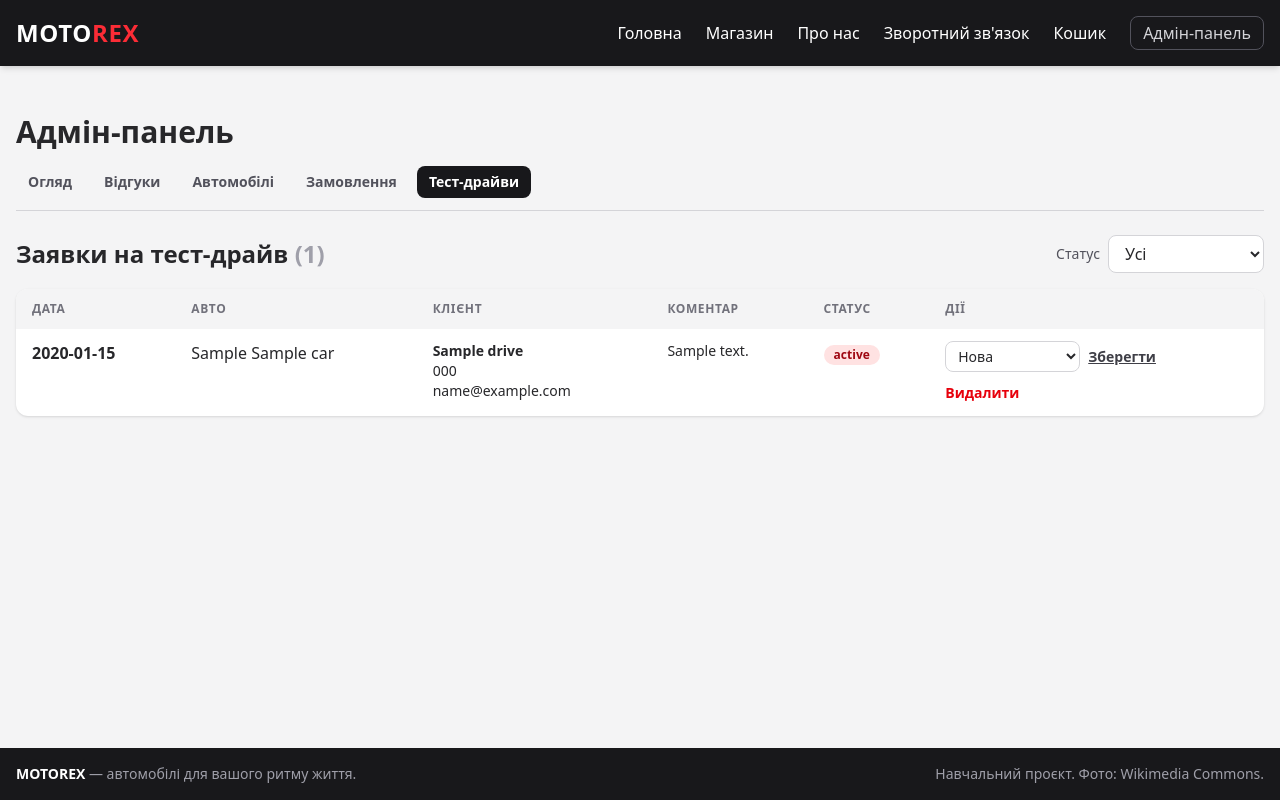
After one commit to Maksimka111222/auto_shop, a Flask app: page /admin/test-drives in a window 1280 px wide. The commit adds this page. Run offline with Flask 3, Linux system fonts and the light colour scheme; tables that the repository leaves empty hold one stand-in row (values such as "Sample post").

Commit message:
Додано таблицю тест-драйвів, форму запису і популярні авто з БД на головній

```diff
--- a/app.py
+++ b/app.py
@@ -10,7 +10,7 @@ from datetime import datetime
 from flask import Flask, render_template, session, url_for
 
 import models
-from routes import admin_bp, feedback_bp, shop_bp
+from routes import admin_bp, feedback_bp, shop_bp, test_drive_bp
 
 app = Flask(__name__)
 
@@ -34,6 +34,7 @@ with app.app_context():
 app.register_blueprint(feedback_bp)
 app.register_blueprint(admin_bp)
 app.register_blueprint(shop_bp)
+app.register_blueprint(test_drive_bp)
 
 
 @app.template_filter('money')
@@ -64,7 +65,8 @@ def inject_globals():
 
 @app.route('/')
 def home():
-    return render_template('home.html')
+    # Блок «Популярне в каталозі» тепер наповнюється з БД
+    return render_template('home.html', cars=models.get_latest_cars(3))
 
 
 @app.route('/about')
--- a/routes/__init__.py
+++ b/routes/__init__.py
@@ -2,3 +2,4 @@
 from .admin import admin_bp
 from .feedback import feedback_bp
 from .shop import shop_bp
+from .test_drive import test_drive_bp
--- a/seed_data.py
+++ b/seed_data.py
@@ -51,6 +51,8 @@ def seed():
                         'Цікавить кредит', {cars[0]['id']: 1})
     models.add_feedback('Тестовий користувач', 'user@example.com',
                         'Підкажіть, будь ласка, чи є Škoda Octavia з автоматом?')
+    models.add_test_drive(cars[1]['id'], 'Олена Коваль', '+380 50 765 43 21', 'olena@example.com',
+                          models.today(), 'Зручно після 15:00')
     print('Додано тестове замовлення та відгук.')
 
 
--- /dev/null
+++ b/templates/admin/test_drives.html
@@ -0,0 +1,69 @@
+{% extends "base.html" %}
+{% from "_macros.html" import admin_nav, status_badge %}
+
+{% block title %}Тест-драйви — адмін-панель{% endblock %}
+
+{% block content %}
+<h1 class="text-3xl font-bold mb-4">Адмін-панель</h1>
+{{ admin_nav('test_drives') }}
+
+<div class="flex flex-wrap items-center justify-between gap-3 mb-4">
+    <h2 class="text-2xl font-bold">Заявки на тест-драйв <span class="text-zinc-400">({{ test_drives|length }})</span></h2>
+    <form method="get" class="flex items-center gap-2">
+        <label for="status" class="text-sm text-zinc-600">Статус</label>
+        <select id="status" name="status" onchange="this.form.submit()" class="rounded-lg border border-zinc-300 px-3 py-1.5 bg-white">
+            <option value="">Усі</option>
+            {% for status in statuses %}
+            <option {{ 'selected' if status == current_status }}>{{ status }}</option>
+            {% endfor %}
+        </select>
+        <noscript><button type="submit">OK</button></noscript>
+    </form>
+</div>
+
+{% if test_drives %}
+<div class="overflow-x-auto bg-white rounded-xl shadow">
+    <table class="min-w-full text-left">
+        <thead class="bg-zinc-100 text-xs uppercase tracking-wider text-zinc-500">
+            <tr>
+                <th class="px-4 py-3">Дата</th>
+                <th class="px-4 py-3">Авто</th>
+                <th class="px-4 py-3">Клієнт</th>
+                <th class="px-4 py-3">Коментар</th>
+                <th class="px-4 py-3">Статус</th>
+                <th class="px-4 py-3">Дії</th>
+            </tr>
+        </thead>
+        <tbody class="divide-y divide-zinc-200">
+            {% for td in test_drives %}
+            <tr class="hover:bg-zinc-50 align-top">
+                <td class="px-4 py-3 whitespace-nowrap font-semibold">{{ td['preferred_date'] }}</td>
+                <td class="px-4 py-3 whitespace-nowrap">{{ td['brand'] }} {{ td['car_name'] }}</td>
+                <td class="px-4 py-3 text-sm whitespace-nowrap">
+                    <span class="font-semibold">{{ td['customer_name'] }}</span><br>{{ td['phone'] }}<br>{{ td['email'] }}
+                </td>
+                <td class="px-4 py-3 text-sm max-w-xs">{{ td['comment'] or '—' }}</td>
+                <td class="px-4 py-3">{{ status_badge(td['status']) }}</td>
+                <td class="px-4 py-3 whitespace-nowrap">
+                    <form action="{{ url_for('admin.test_drive_status', test_drive_id=td['id']) }}" method="post" class="flex gap-2 mb-2">
+                        <select name="status" aria-label="Статус" class="rounded-lg border border-zinc-300 px-2 py-1 bg-white text-sm">
+                            {% for status in statuses %}
+                            <option {{ 'selected' if status == td['status'] }}>{{ status }}</option>
+                            {% endfor %}
+                        </select>
+                        <button type="submit" class="text-sm font-semibold text-zinc-700 underline cursor-pointer">Зберегти</button>
+                    </form>
+                    <form action="{{ url_for('admin.test_drive_delete', test_drive_id=td['id']) }}" method="post"
+                          onsubmit="return confirm('Видалити заявку?')">
+                        <button type="submit" class="text-sm font-semibold text-red-600 hover:text-red-800 cursor-pointer">Видалити</button>
+                    </form>
+                </td>
+            </tr>
+            {% endfor %}
+        </tbody>
+    </table>
+</div>
+{% else %}
+<p class="bg-white rounded-xl shadow p-6 text-zinc-600">Заявок {{ 'з таким статусом ' if current_status }}немає.</p>
+{% endif %}
+{% endblock %}
--- a/templates/shop.html
+++ b/templates/shop.html
@@ -99,6 +99,8 @@
                         <input type="hidden" name="next" value="{{ request.full_path }}">
                         <button type="submit" class="rounded-lg bg-zinc-900 px-4 py-2 font-semibold text-white hover:bg-red-600 transition-colors duration-300 cursor-pointer">До кошика</button>
                     </form>
+                    <a href="{{ url_for('test_drive.book', car_id=car['id']) }}"
+                       class="rounded-lg border border-zinc-300 px-4 py-2 font-semibold hover:border-red-600 hover:text-red-600 transition-colors duration-300">Тест-драйв</a>
                 </div>
             </div>
         </div>
```
Also changed, not shown: routes/test_drive.py (added, +48 -0 lines), templates/home.html (+13 -11 lines), templates/test_drive.html (added, +55 -0 lines).
